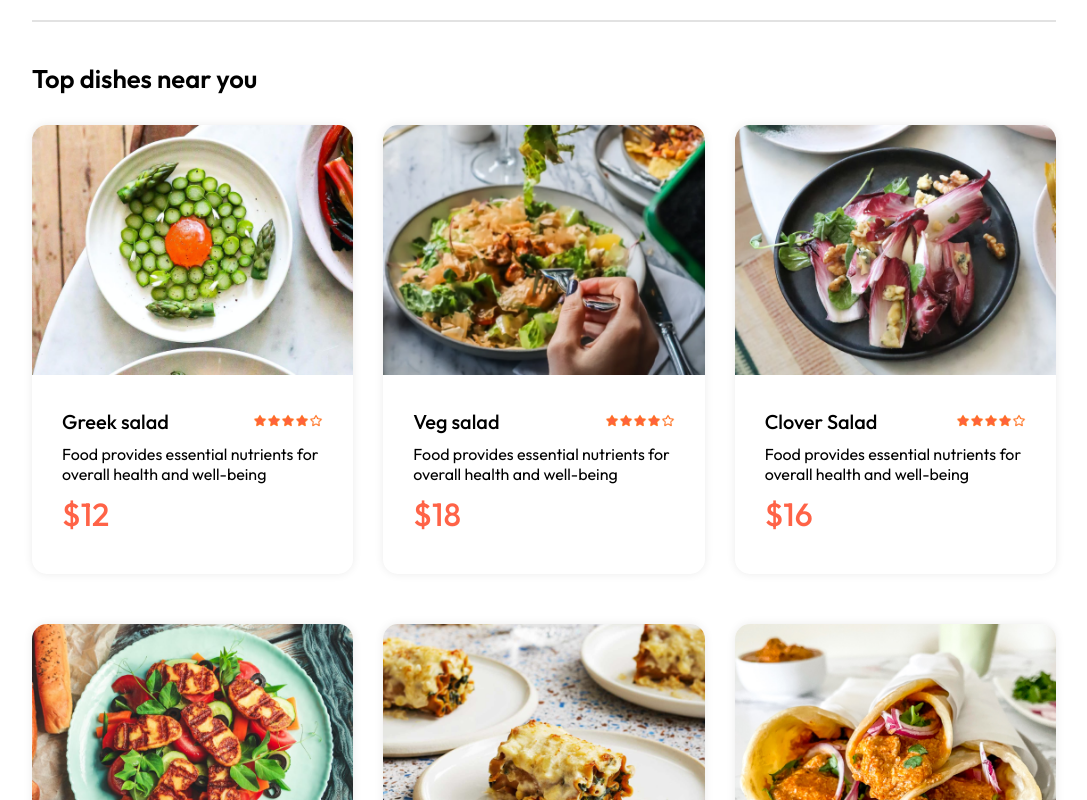
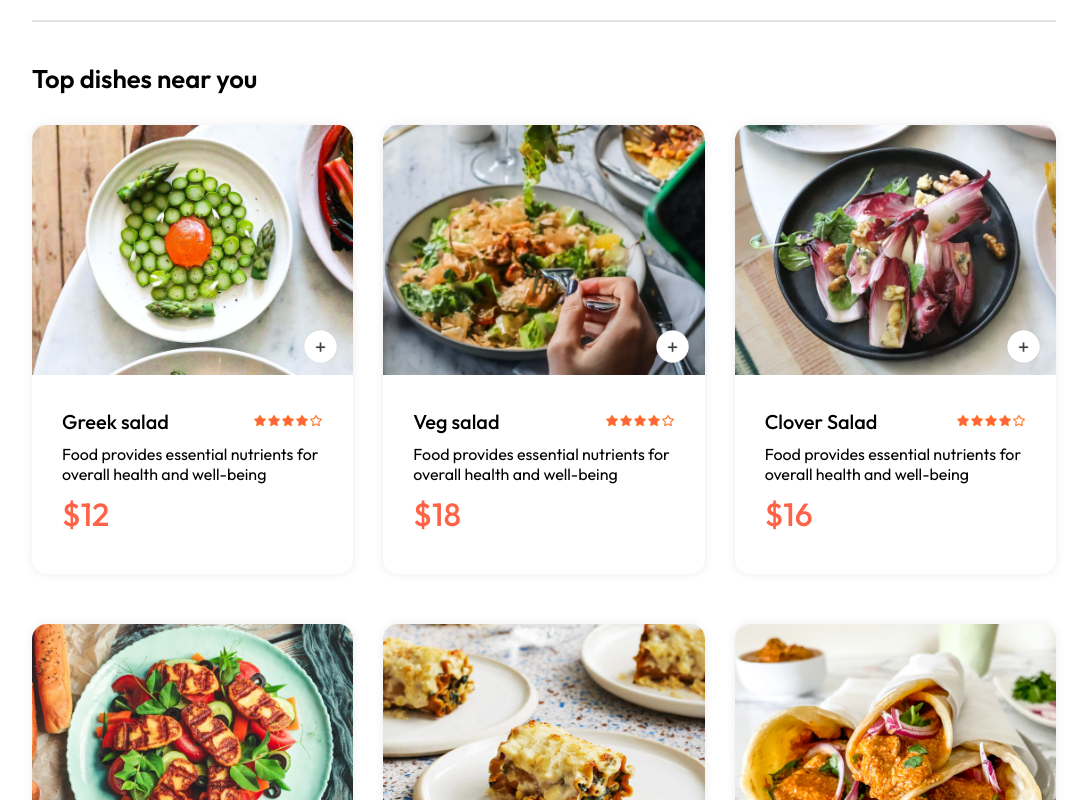
Before and after one commit to Udit-exe/FOODDELIVERY, a React (Vite) app in the folder frontend/: page / in a window 1280 px wide. Shown: the part 880-1680 px from the top of the page, without its empty margins (96-1183 px from the left). Built offline with nearby package versions, Linux system fonts and the light colour scheme.

Commit message:
modified:   src/components/FoodItem/FoodItem.css 	modified:   src/components/FoodItem/FoodItem.jsx modified:   src/context/StoreContext.jsx

```diff
--- a/frontend/src/components/FoodItem/FoodItem.css
+++ b/frontend/src/components/FoodItem/FoodItem.css
@@ -36,3 +36,29 @@
     font-weight: 500;
     margin: 10px 0px;
 }
+.food-item-img-container{
+    position: relative;
+}
+.food-item-img-container .add{
+    width: 35px;
+    position: absolute;
+    bottom: 15px;
+    right: 15px;
+    cursor: pointer;
+    border-radius: 50%;
+}
+.food-item-counter{
+    position: absolute;
+    bottom: 15px;
+    right: 15px;
+    display: flex;
+    align-items: center;
+    gap: 10px;
+    padding: 6px;
+    border-radius: 50px;
+    background-color: rgb(255, 255, 255,0.3);
+    backdrop-filter: blur(10px);
+}
+.food-item-counter img{
+    width: 30px;
+}
--- a/frontend/src/components/FoodItem/FoodItem.jsx
+++ b/frontend/src/components/FoodItem/FoodItem.jsx
@@ -1,12 +1,22 @@
-import React from 'react'
+import {React,useContext,useState} from 'react'
 import './FoodItem.css'
 import { assets } from '../../assets/assets'
+import { StoreContext } from '../../context/StoreContext';
 
 const FoodItem = ({id,name,price,description,image}) => {
+  const{cartItems, addToCart, removeFromCart} = useContext(StoreContext);
   return (
     <div className='food-item'>
         <div className="food-item-img-container">
             <img className='food-item-image' src={image} alt="" />
+            {!cartItems[id]
+              ? <img className='add' src={assets.add_icon_white} onClick={() => addToCart(id)} alt="" />
+              : <div className="food-item-counter">
+                  <img onClick={() => removeFromCart(id)} src={assets.remove_icon_red} alt="" />
+                  <p>{cartItems[id]}</p>
+                  <img onClick={() => addToCart(id)} src={assets.add_icon_green} alt="" />
+                </div>
+            }
         </div>
         <div className="food-item-info">
             <div className="food-item-name-rating">
--- a/frontend/src/context/StoreContext.jsx
+++ b/frontend/src/context/StoreContext.jsx
@@ -1,13 +1,33 @@
-import {createContext} from 'react';
+import {createContext, useEffect, useState} from 'react';
 import { food_list } from '../assets/assets';
 
 export const StoreContext = createContext(null);
 
 const StoreContextProvider = (props) =>{
+    const [cartItems, setCartItems ] = useState({});
 
+    const addToCart  = (itemId) => {
+        if(!cartItems[itemId]){
+            setCartItems((prev) => ({...prev , [itemId]:1}))
+        }else{
+            setCartItems((prev) => ({...prev , [itemId]:prev[itemId] + 1}))
+        }
+    }
+
+    const removeFromCart = (itemId) => {
+        setCartItems((prev) => ({...prev , [itemId]:prev[itemId]-1}))
+    }
+
+    useEffect(()=>{
+        console.log(cartItems);
+    },[cartItems])
 
     const contextValue = {
-        food_list
+        food_list,
+        cartItems,
+        setCartItems,
+        addToCart,
+        removeFromCart
     }
 
     return(
```
